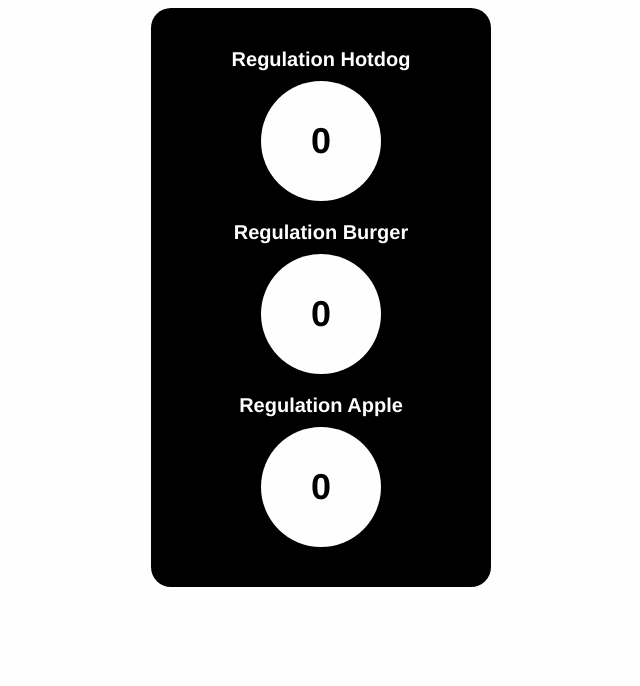
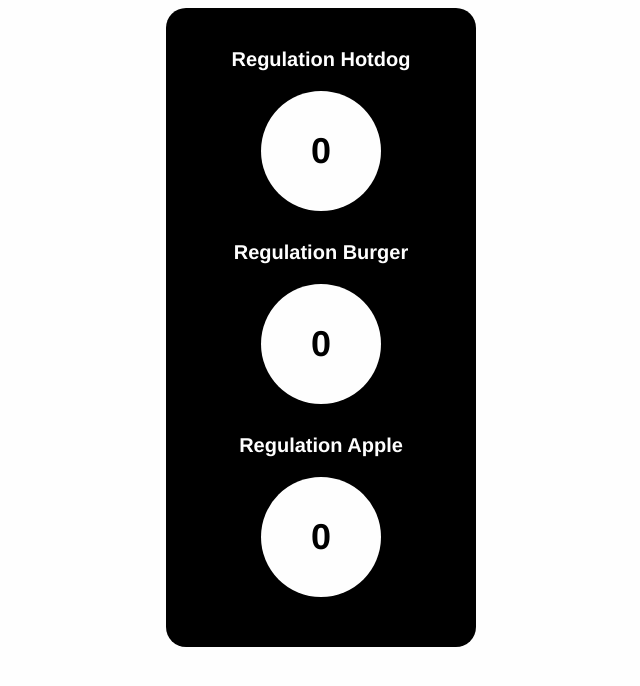
Before and after one commit to Reg-Montee/regulation-food-counter, a Flask app: page /iframe in a window 1280 px wide. Shown: the top 686 px of the page, without its empty margins (319-959 px from the left). Run offline with Flask 3, Linux system fonts and the light colour scheme; data that the repository does not hold is empty.

Commit message:
Update iframe.html

```diff
--- a/templates/iframe.html
+++ b/templates/iframe.html
@@ -11,7 +11,7 @@
         .container {
             background-color: #000000;
             border-radius: 20px;
-            padding: 40px 20px 20px 20px; /* Increased top padding */
+            padding: 40px 5px 20px 5px;
             width: 300px;
             margin: auto;
         }
@@ -24,7 +24,7 @@
             display: flex;
             align-items: center;
             justify-content: center;
-            margin: 20px auto;
+            margin: 30px auto; /* Increased vertical spacing */
             font-size: 36px;
         }
         .title {
```
